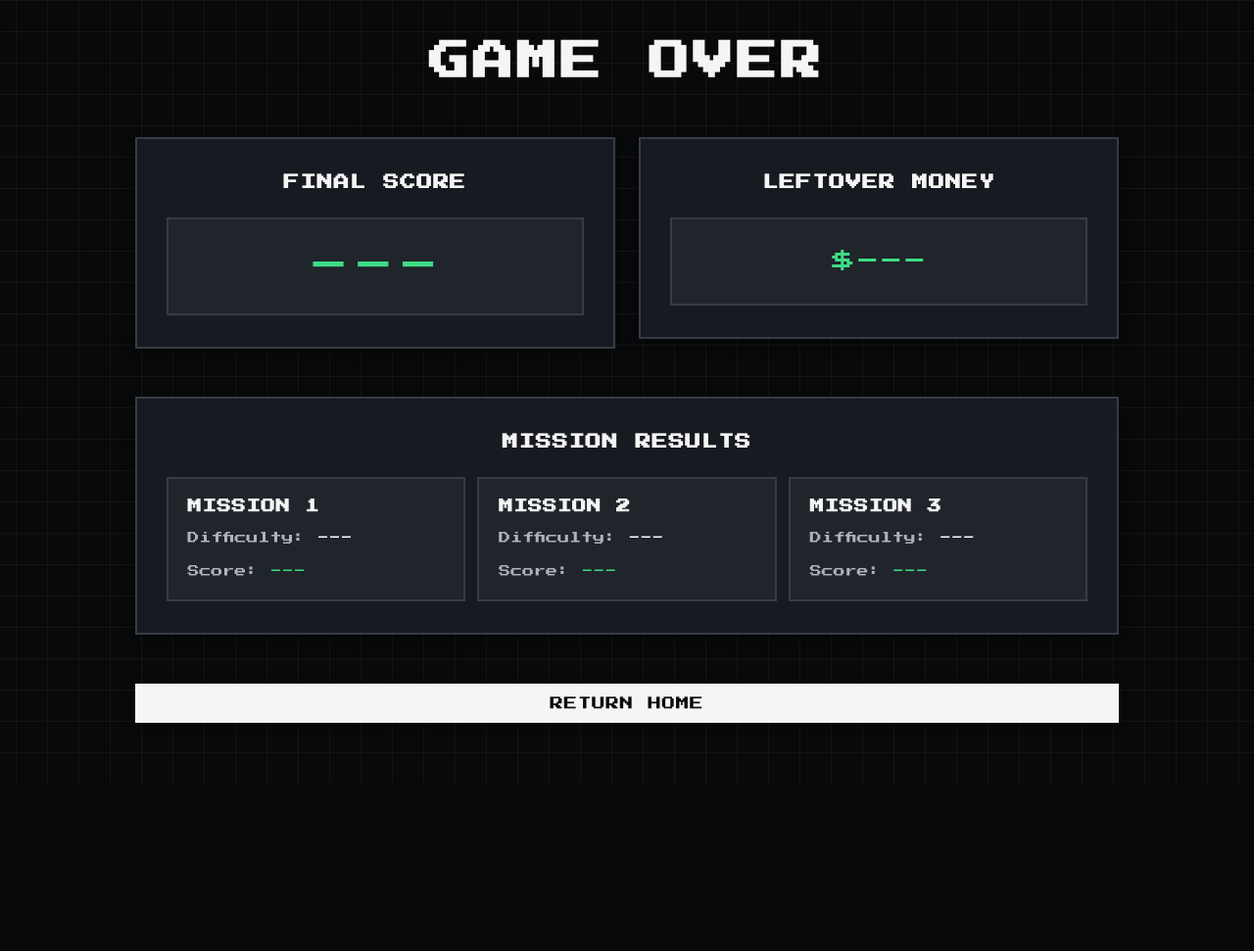
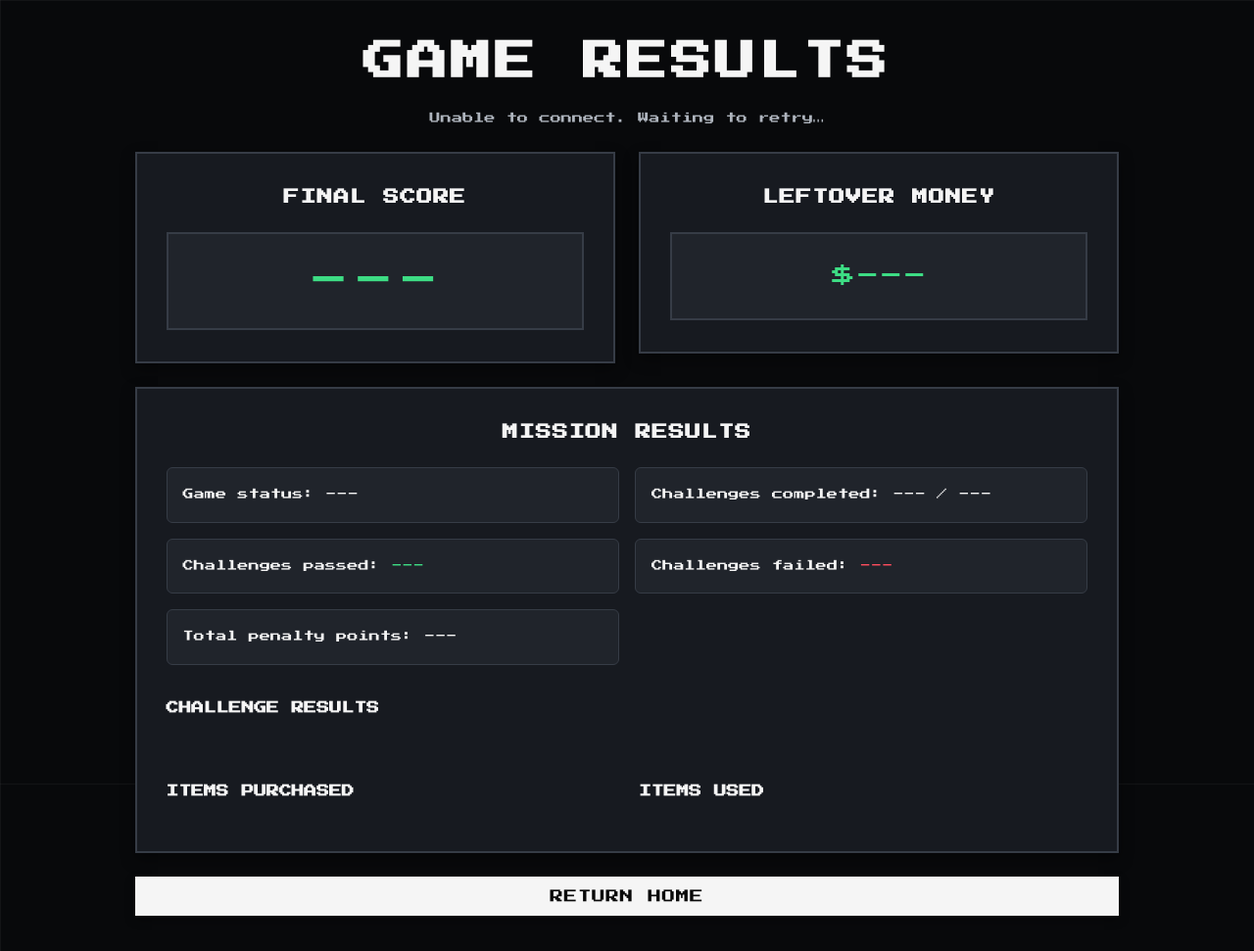
Before and after one commit to BernadetteAx/CITS3200-Project, a Flask app: page /result_page in a window 1280 px wide. Shown: the whole page at 98% size. Before the commit the page ends 769 px from the top, so only its background shows below. Run offline with Flask 3, Linux system fonts and the light colour scheme; some libraries are stand-ins or nearby versions.

Commit message:
result page connected to game recorded results

```diff
--- a/app/static/css/result_page.css
+++ b/app/static/css/result_page.css
@@ -263,61 +263,118 @@
     outline-offset: 3px;
 }
 
-
-/* MOBILE */
-
-@media (max-width: 600px) {
-
-    body {
-        padding: 24px 14px 50px;
+/* Loading and connection message */
+.result-header #result-message {
+    margin: 20px 0 0;
+    font-size: 0.7rem;
+    line-height: 1.9;
+    color: var(--text-muted);
 }
 
-    .result-header {
-        padding: 40px 10px 55px;
+/* results Summary */
+.mission-results .result-summary {
+    display: grid;
+    grid-template-columns: repeat(2, minmax(0, 1fr));
+    gap: 16px;
+    margin-bottom: 32px;
 }
 
-    .result-header h1 {
-        font-size: 2rem;
+.mission-results .result-summary p {
+    margin: 0;
+    padding: 16px;
+    background: var(--key-bg);
+    border: 1px solid var(--tile-border);
+    border-radius: 6px;
+    font-size: 0.7rem;
+    line-height: 2;
+    overflow-wrap: anywhere;
 }
 
-    .final-score,
-    .money-section,
-    .mission-results {
-        width: 100%;
-
-        padding: 26px 18px;
+.mission-results .result-summary span {
+    color: var(--text-main);
 }
 
-    .final-score h2,
-    .money-section h2,
-    .mission-results h2 {
-        font-size: 0.85rem;
+.mission-results #challenges-passed {
+    color: var(--correct);
 }
 
-    .mission-card {
-        padding: 16px 14px;
-
-        gap: 14px;
+.mission-results #challenges-failed {
+    color: var(--incorrect);
 }
 
-    .mission-info h3 {
-        font-size: 0.75rem;
+/* section headings */
+.mission-results .result-section-heading {
+    margin: 28px 0 18px;
+    font-size: 0.8rem;
+    line-height: 1.8;
 }
 
-    .mission-info p,
-    .mission-status p {
-        font-size: 0.65rem;
+/* challenge cards */
+.mission-results #challenge-results {
+    grid-template-columns: minmax(0, 1fr);
 }
 
-    .mission-status {
-        min-width: 85px;
+.mission-results .mission-card {
+    min-width: 0;
+    overflow-wrap: anywhere;
 }
 
-    .result-actions {
-        width: 100%;
+.mission-results .mission-card .mission-info,
+.mission-results .mission-card .mission-status {
+    min-width: 0;
 }
 
-    .result-button {
-        font-size: 0.75rem;
+.mission-results .mission-card .mission-status {
+    text-align: left;
 }
+
+.mission-results .mission-card[data-outcome="success"] {
+    border-left: 4px solid var(--correct);
 }
+
+.mission-results .mission-card[data-outcome="fail"] {
+    border-left: 4px solid var(--incorrect);
+}
+
+.mission-results .mission-card[data-outcome="success"] .challenge-outcome {
+    color: var(--correct);
+}
+
+.mission-results .mission-card[data-outcome="fail"] .challenge-outcome {
+    color: var(--incorrect);
+}
+
+/* purchased and used items */
+.mission-results .result-inventory {
+    display: grid;
+    grid-template-columns: repeat(2, minmax(0, 1fr));
+    gap: 24px;
+    margin-top: 16px;
+}
+
+.mission-results .result-inventory-section {
+    min-width: 0;
+}
+
+.mission-results .result-item-list {
+    margin: 0;
+    padding-left: 22px;
+}
+
+.mission-results .result-item-list li,
+.mission-results .result-inventory-section p,
+.mission-results #challenge-results > p {
+    font-size: 0.7rem;
+    line-height: 2;
+    color: var(--text-muted);
+    overflow-wrap: anywhere;
+}
+
+.mission-results .result-item-list li {
+    margin-bottom: 10px;
+}
+
+/* hide conditional content until needed */
+.mission-results [hidden] {
+    display: none !important;
+}
--- a/app/static/js/result_page.js
+++ b/app/static/js/result_page.js
@@ -1,68 +1,158 @@
 document.addEventListener("DOMContentLoaded", () => {
+    const socket = window.gameSocket;
+    const message = document.getElementById("result-message");
+    let hasResults = false;
 
-    // Result data waiting on backend
-    const gameResult = {
-        finalScore: null,
-        leftoverMoney: null,
-        failures: null,
-        missions: []
-    };
-
-
-    // Display final score
-    function displayFinalScore(score) {
-        const scoreElement = document.getElementById("final-score");
-
-        if (scoreElement) {
-            scoreElement.textContent = score ?? "---";
-        }
+    function setText(id, value) {
+      document.getElementById(id).textContent = value ?? "---";
     }
 
+    function addDetail(parent, label, value, className = "") {
+      const paragraph = document.createElement("p");
+      paragraph.textContent = `${label}: ${value ?? "---"}`;
 
-    // Display leftover money
-    function displayLeftoverMoney(money) {
-        const moneyElement = document.getElementById("leftover-money");
+      if (className) paragraph.className = className;
 
-        if (moneyElement) {
-            moneyElement.textContent = money !== null
-                ? `$${money}`
-                : "$---";
-        }
+      parent.appendChild(paragraph);
     }
 
+    function displayChallenges(challenges) {
+      const list = document.getElementById("challenge-results");
+      list.replaceChildren();
 
-    // Display mission results. NEED TO KNOW: how many mission per game, how is diffculty rated, scoring logic
-    function displayMissionResults(missions) {
-        const missionCards = document.querySelectorAll(".mission-card");
+      if (challenges.length === 0) {
+        const empty = document.createElement("p");
+        empty.textContent = "No challenge results recorded.";
+        list.appendChild(empty);
+        return;
+      }
 
-        missions.forEach((mission, index) => {
-            const card = missionCards[index];
+      challenges.forEach((challenge) => {
+        const card = document.createElement("article");
+        card.className = "mission-card";
+        card.dataset.outcome = challenge.success ? "success" : "fail";
 
-            if (!card) return;
+        const info = document.createElement("div");
+        info.className = "mission-info";
 
-            const difficulty = card.querySelector(".difficulty");//here
-            const score = card.querySelector(".mission-score");//here
+        const heading = document.createElement("h3");
+        heading.textContent =
+          `CHALLENGE ${challenge.challengeIndex + 1}: ${challenge.name}`;
+        info.appendChild(heading);
 
-            if (difficulty) {
-                difficulty.textContent = mission.difficulty ?? "---";
-            }
+        addDetail(
+          info,
+          "Item used",
+          challenge.itemUsed?.name ?? "No item used"
+        );
 
-            if (score) {
-                score.textContent = mission.score ?? "---";
-            }
-        });
+        if (challenge.description) {
+          const description = document.createElement("p");
+          description.textContent = challenge.description;
+          info.appendChild(description);
+        }
+
+        const status = document.createElement("div");
+        status.className = "mission-status";
+
+        addDetail(
+          status,
+          "Result",
+          challenge.success ? "Passed" : "Failed",
+          "challenge-outcome"
+        );
+
+        addDetail(status, "Penalty points", challenge.penalty);
+
+        card.append(info, status);
+        list.appendChild(card);
+      });
     }
 
+    function displayItems(listId, emptyId, items) {
+      const list = document.getElementById(listId);
+      list.replaceChildren();
 
-    // Initialise result page
-    function loadResults() {
-        displayFinalScore(gameResult.finalScore);
-        displayLeftoverMoney(gameResult.leftoverMoney);
-        displayMissionResults(gameResult.missions);
+      document.getElementById(emptyId).hidden = items.length !== 0;
+
+      items.forEach((item) => {
+        const entry = document.createElement("li");
+        entry.textContent = item.name ?? item.id;
+        list.appendChild(entry);
+      });
     }
 
+    function displayResults(result) {
+      hasResults = true;
 
-    // Run when result page loads
-    loadResults();
+      setText("final-score", result.finalScore);
 
-});
+      setText(
+        "leftover-money",
+        result.leftoverMoney == null ? "$---" : `$${result.leftoverMoney}`
+      );
+
+      setText(
+        "completion-status",
+        result.completionStatus === "complete"
+          ? "Complete"
+          : result.completionStatus
+      );
+
+      setText("challenges-completed", result.challengesCompleted);
+      setText("total-challenges", result.totalChallenges);
+      setText("challenges-passed", result.challengesPassed);
+      setText("challenges-failed", result.challengesFailed);
+      setText("total-penalties", result.totalPenalties);
+
+      const hasOutcome =
+        result.missionOutcome != null && result.missionOutcome !== "";
+
+      document.getElementById("mission-outcome-row").hidden = !hasOutcome;
+      setText("mission-outcome", result.missionOutcome);
+
+      displayChallenges(result.challenges ?? []);
+
+      displayItems(
+        "items-purchased",
+        "no-purchased-items",
+        result.itemsPurchased ?? []
+      );
+
+      displayItems(
+        "items-used",
+        "no-used-items",
+        result.itemsUsed ?? []
+      );
+
+      message.textContent = "Your team's final results.";
+    }
+
+    if (!socket) {
+      message.textContent =
+        "Unable to connect to the game. Please refresh the page.";
+      return;
+    }
+
+    socket.on("result_state", displayResults);
+
+    socket.on("result_error", (payload) => {
+      message.textContent =
+        payload?.message ?? "Unable to load this game's results.";
+    });
+
+    socket.on("disconnect", () => {
+      message.textContent = hasResults
+        ? "Connection lost. Showing the last received results."
+        : "Connection lost. Waiting to reconnect…";
+    });
+
+    socket.on("connect", () => {
+      message.textContent = "Loading your team's results…";
+    });
+
+    socket.on("connect_error", () => {
+      message.textContent =
+        "Unable to connect. Waiting to retry…";
+    });
+  });
--- a/app/templates/result_page.html
+++ b/app/templates/result_page.html
@@ -1,106 +1,110 @@
-<!DOCTYPE html>
-<html lang="en">
-<head>
-    <meta charset="UTF-8">
-    <meta name="viewport" content="width=device-width, initial-scale=1.0">
+{% extends "base.html" %}
 
-    <title>Game Results</title>
+{% block title %}Game Results{% endblock %}
 
-    <link rel="preconnect" href="https://fonts.googleapis.com">
-    <link href="https://fonts.googleapis.com/css2?family=Press+Start+2P&display=swap" rel="stylesheet">
-    <link rel="stylesheet" href="{{ url_for('static', filename='css/result_page.css') }}">
-<script src="{{ url_for('static', filename='js/result_page.js') }}" defer></script>
+{% block styles %}
+<link
+    rel="stylesheet"
+    href="{{ url_for('static', filename='css/result_page.css') }}"
+>
+{% endblock %}
 
-    <!-- UI redesign layer: loaded last, restyles result_page.css without editing it. -->
-    <link rel="stylesheet" href="{{ url_for('static', filename='css/theme_redesign_v2.css') }}">
-</head>
+{% block scripts %}
+<script
+    defer
+    src="{{ url_for('static', filename='js/result_page.js') }}"
+></script>
+{% endblock %}
 
-<body>
+{% block header %}
+<header class="result-header">
+    <h1>GAME RESULTS</h1>
+    <p id="result-message" role="status" aria-live="polite">
+        Loading your team's results…
+    </p>
+</header>
+{% endblock %}
 
-    <!-- Header -->
-    <header class="result-header">
-        <h1>GAME OVER</h1>
-    </header>
+{% block content %}
 
-    <!-- Final Score - FR21 -->
+<!-- Final score recorded by Mission -->
 <section class="final-score">
     <h2>FINAL SCORE</h2>
-
-        <!-- Placeholder until scoring system is finalised -->
     <div class="score-display">
         <span id="final-score">---</span>
     </div>
-
 </section>
 
-
-    <!-- Leftover Money -->
+<!-- Remaining auction budget -->
 <section class="money-section">
     <h2>LEFTOVER MONEY</h2>
-
     <div class="money-display">
         <span id="leftover-money">$---</span>
     </div>
 </section>
 
-
-    <!-- Mission Results - FR20 / FR22 -->
+<!-- Keep the results inside the existing themes missions grid area -->
 <section class="mission-results">
-
     <h2>MISSION RESULTS</h2>
 
-        <div class="mission-list">
+    <div class="result-summary">
+        <p>
+            Game status:
+            <span id="completion-status">---</span>
+        </p>
 
-            <!-- Mission 1 -->
-            <div class="mission-card">
-                <div class="mission-info">
-                    <h3>MISSION 1</h3>
-                    <p>Difficulty: <span class="difficulty">---</span></p>
+        <!-- Shown only when an overall outcome is provided -->
+        <p id="mission-outcome-row" hidden>
+            Mission outcome:
+            <span id="mission-outcome">---</span>
+        </p>
+
+        <p>
+            Challenges completed:
+            <span id="challenges-completed">---</span>
+            /
+            <span id="total-challenges">---</span>
+        </p>
+
+        <p>
+            Challenges passed:
+            <span id="challenges-passed">---</span>
+        </p>
+
+        <p>
+            Challenges failed:
+            <span id="challenges-failed">---</span>
+        </p>
+
+        <p>
+            Total penalty points:
+            <span id="total-penalties">---</span>
+        </p>
     </div>
 
-                <div class="mission-status">
-                    <p>Score: <span class="mission-score">---</span></p>
-                </div>
-            </div>
+    <!-- JavaScript generates one card per recorded challenge -->
+    <h3 class="result-section-heading">CHALLENGE RESULTS</h3>
+    <div class="mission-list" id="challenge-results"></div>
 
+    <div class="result-inventory">
+        <section class="result-inventory-section">
+            <h3 class="result-section-heading">ITEMS PURCHASED</h3>
+            <ul class="result-item-list" id="items-purchased"></ul>
+            <p id="no-purchased-items" hidden>No items purchased.</p>
+        </section>
 
-            <!-- Mission 2 -->
-            <div class="mission-card">
-                <div class="mission-info">
-                    <h3>MISSION 2</h3>
-                    <p>Difficulty: <span class="difficulty">---</span></p>
-                </div>
-
-                <div class="mission-status">
-                    <p>Score: <span class="mission-score">---</span></p>
-                </div>
-            </div>
-
-
-            <!-- Mission 3 -->
-            <div class="mission-card">
-                <div class="mission-info">
-                    <h3>MISSION 3</h3>
-                    <p>Difficulty: <span class="difficulty">---</span></p>
-                </div>
-
-                <div class="mission-status">
-                    <p>Score: <span class="mission-score">---</span></p>
-                </div>
-            </div>
-
+        <section class="result-inventory-section">
+            <h3 class="result-section-heading">ITEMS USED</h3>
+            <ul class="result-item-list" id="items-used"></ul>
+            <p id="no-used-items" hidden>No items used.</p>
+        </section>
     </div>
 </section>
 
-
-    <!-- Navigation -->
 <section class="result-actions">
-
-        <a href="/join" class="result-button">
+    <a href="{{ url_for('join') }}" class="result-button">
         RETURN HOME
     </a>
-
 </section>
 
-</body>
-</html>
+{% endblock %}
```
Also changed, not shown: app/services/scoring_service.py (added, +88 -0 lines), app/sockets/handlers/lobby.py (+12 -0 lines), app/services/__init__.py (added). Lines whose indentation alone changed are shown as unchanged.
